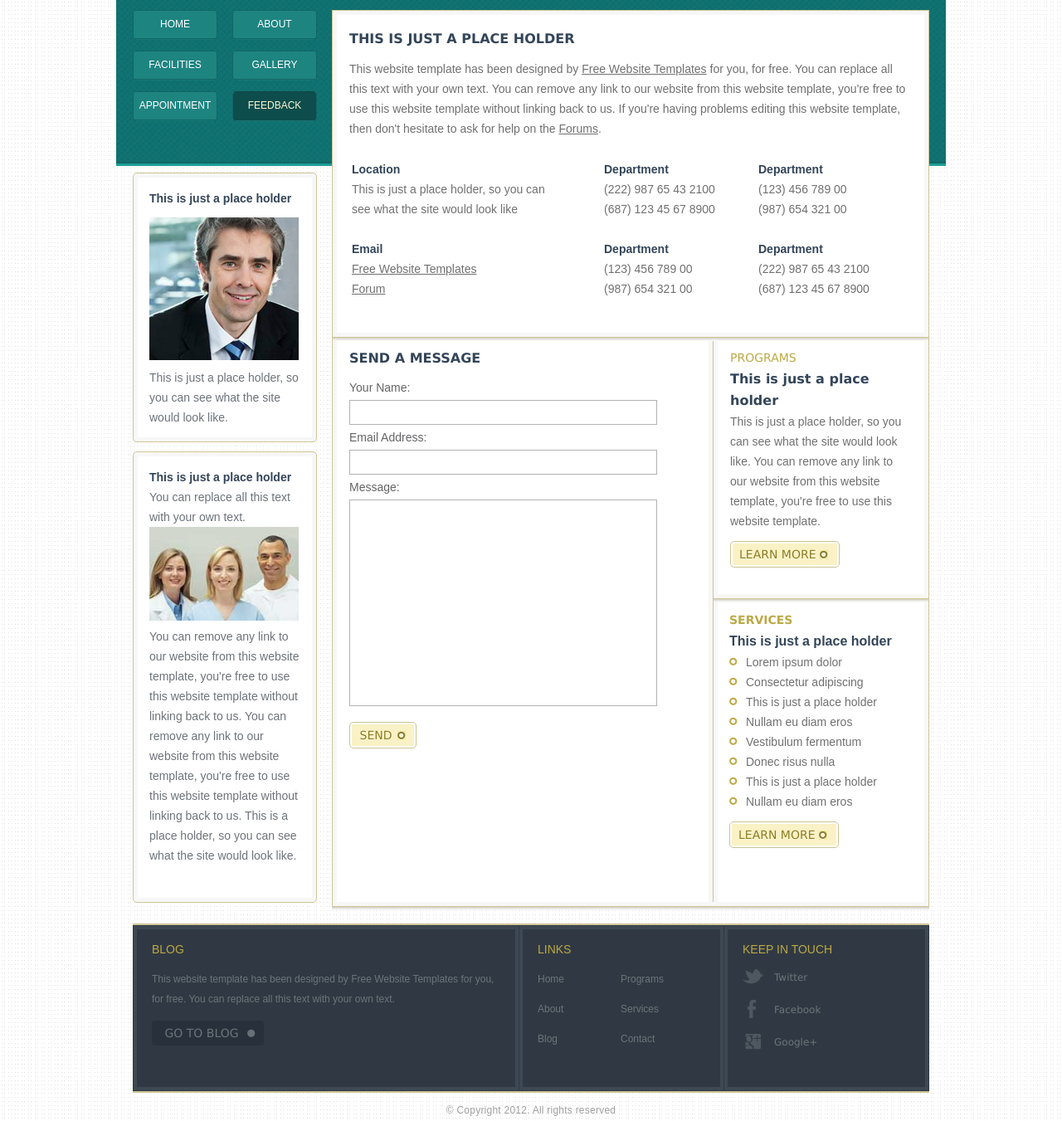
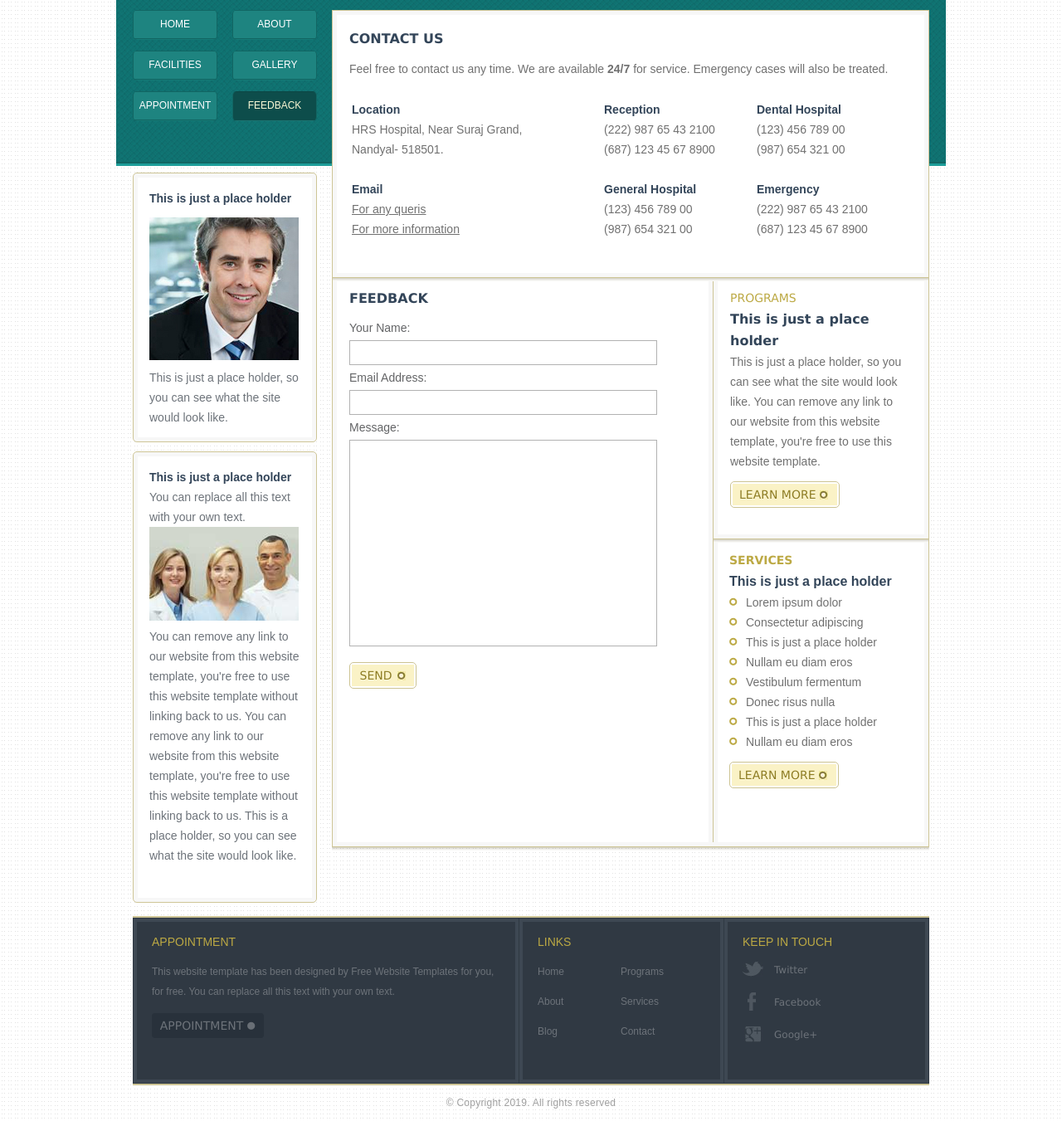
Before and after one commit to ShanmukhaSrinivas/Hospital_Management, a plain HTML site: page contact.html in a window 1280 px wide. Shown: the part 80-1431 px from the top of the page at 83% size. Drawn offline with Linux system fonts and the light colour scheme.

Commit message:
modified

```diff
--- a/contact.html
+++ b/contact.html
@@ -59,21 +59,21 @@
 					<div>
 						<div>
 							<div>
-								<h4>This is just a place holder</h4>
+								<h4>Contact us</h4>
 								<p>
-									This website template has been designed by <a href="http://www.freewebsitetemplates.com/">Free Website Templates</a> for you, for free. You can replace all this text with your own text. You can remove any link to our website from this website template, you&#39;re free to use this website template without linking back to us. If you&#39;re having problems editing this website template, then don&#39;t hesitate to ask for help on the <a href="http://www.freewebsitetemplates.com/forums/">Forums</a>.
+									Feel free to contact us any time. We are available <b>24/7</b> for service. Emergency cases will also be treated.
 								</p>
 								<table>
 									<tr>
 										<td><span>Location</span>
 											<p>
-												This is just a place holder, so you can see what the site would look like
+												HRS Hospital, Near Suraj Grand, Nandyal- 518501.
 											</p></td>
-										<td><span>Department</span>
+										<td><span>Reception</span>
 											<p>
 												(222) 987 65 43 2100 <br> (687) 123 45 67 8900
 											</p></td>
-										<td><span>Department</span>
+										<td><span>Dental Hospital</span>
 											<p>
 												(123) 456 789 00 <br> (987) 654 321 00
 											</p></td>
@@ -81,13 +81,13 @@
 									<tr>
 										<td><span>Email</span>
 											<p>
-												<a href="http://www.freewebsitetemplates.com/">Free Website Templates</a> <br> <a href="http://www.freewebsitetemplates.com/forums/">Forum</a>
+												<a href="vemulasrinivas2505@gmail.com">For any queris</a> <br> <a href="vemulasrinivas2505@gmail.com">For more information</a>
 											</p></td>
-										<td><span>Department</span>
+										<td><span>General Hospital</span>
 											<p>
 												(123) 456 789 00 <br> (987) 654 321 00
 											</p></td>
-										<td><span>Department</span>
+										<td><span>Emergency</span>
 											<p>
 												(222) 987 65 43 2100 <br> (687) 123 45 67 8900
 											</p></td>
@@ -96,8 +96,8 @@
 							</div>
 							<div>
 								<div>
-									<h4>Send a message</h4>
-									<form action="index.html">
+									<h4>Feedback</h4>
+									<form action="display_feed.php" method="post">
 										<label for="name">Your Name:</label>
 										<input type="text" id="name">
 										<label for="email">Email Address:</label>
@@ -174,11 +174,11 @@
 			<div class="footer">
 				<div>
 					<div>
-						<h4>Blog</h4>
+						<h4>Appointment</h4>
 						<p>
 							This website template has been designed by Free Website Templates for you, for free. You can replace all this text with your own text.
 						</p>
-						<a href="blog.html">Go To Blog</a>
+						<a href="blog.html">Appointment</a>
 					</div>
 					<div>
 						<h4>Links</h4>
@@ -209,7 +209,7 @@
 					</div>
 				</div>
 				<p>
-					&#169; Copyright 2012. All rights reserved
+					&#169; Copyright 2019. All rights reserved
 				</p>
 			</div>
 		</div>
```
Also changed, not shown: about.html (+3 -3 lines), blog.html (+3 -3 lines), index.html (+2 -2 lines), programs.html (+3 -3 lines), services.html (+4 -4 lines).
